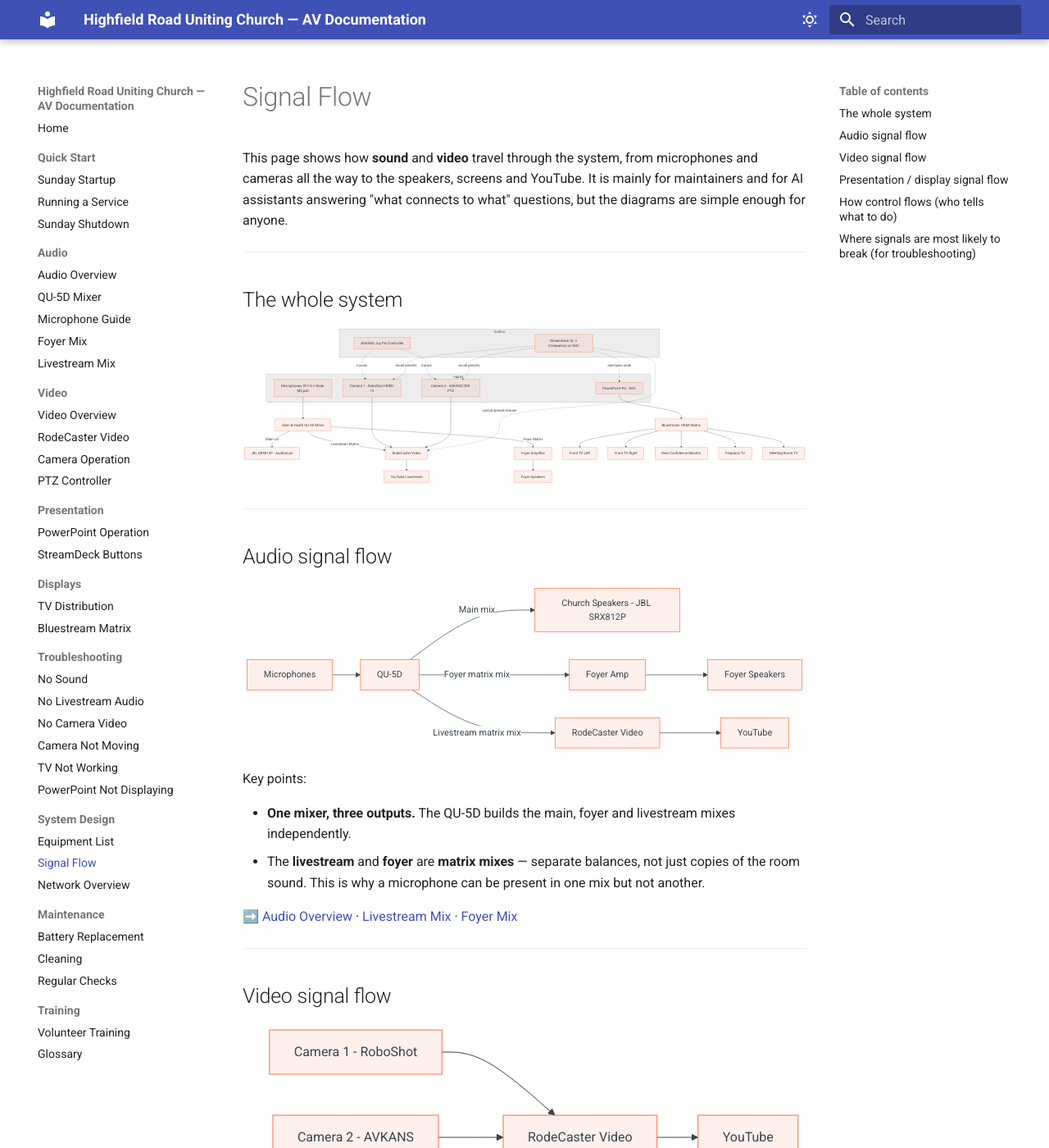
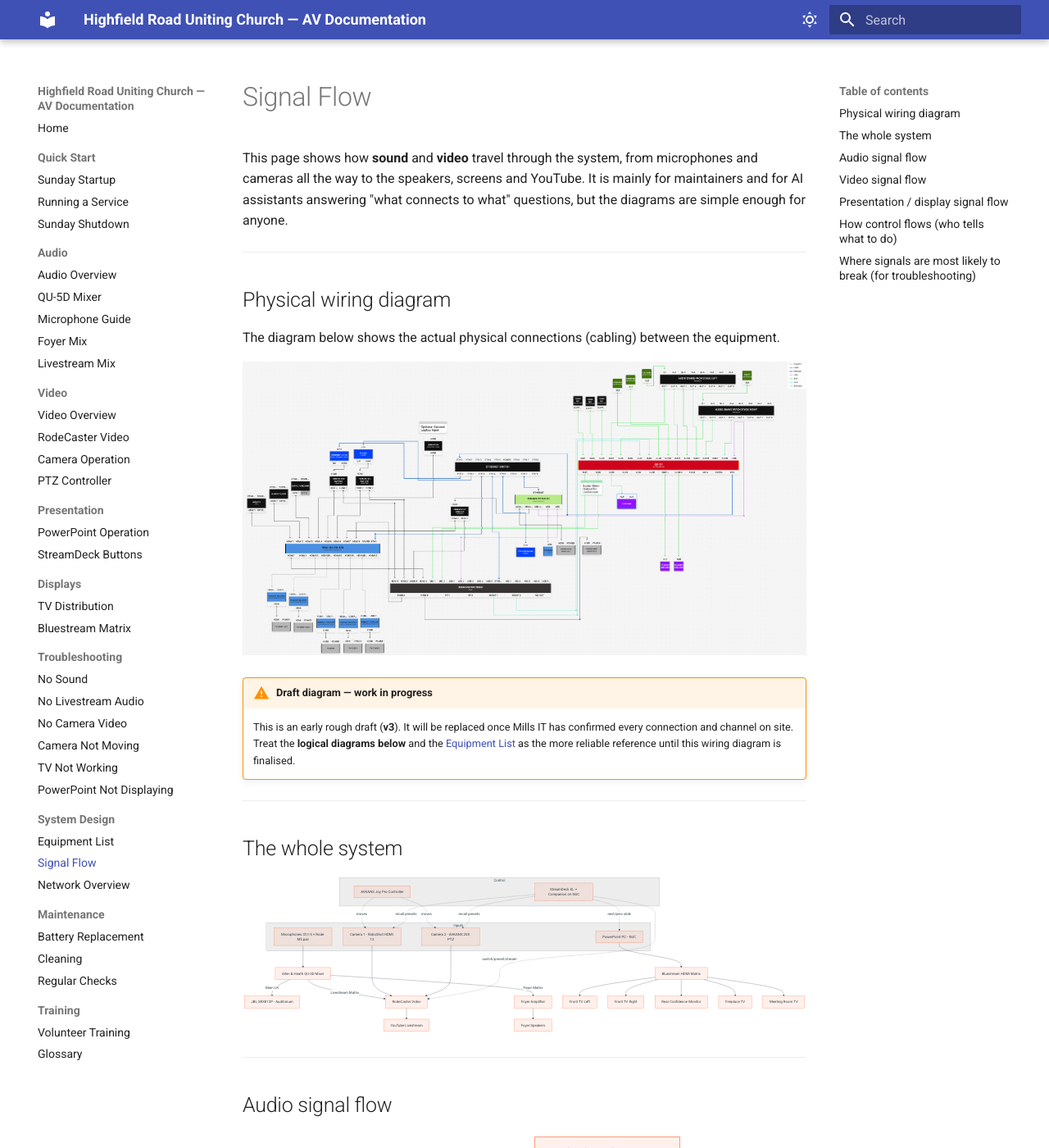
Before and after one commit to tenacioustechie/av-manual-hruc, an MkDocs documentation site: the page built from docs/system-design/signal-flow.md, in a window 1280 px wide and 1400 px high. Shown: the whole window at 82% size. Built offline with MkDocs 1.6.1 and Material for MkDocs 9.7.7, drawn with Linux system fonts in a browser that asks for light colours.

Commit message:
Add draft physical wiring diagram to Signal Flow page
Embed wiring-diagram-v3.png on the system-design/signal-flow page with a
work-in-progress note. Fix filename typo (wiring-diagarm -> wiring-diagram).

Co-Authored-By: Claude Opus 4.8 <noreply@anthropic.com>

```diff
--- a/docs/system-design/signal-flow.md
+++ b/docs/system-design/signal-flow.md
@@ -4,6 +4,21 @@ This page shows how **sound** and **video** travel through the system, from
 microphones and cameras all the way to the speakers, screens and YouTube. It is
 mainly for maintainers and for AI assistants answering "what connects to what"
 questions, but the diagrams are simple enough for anyone.
+
+---
+
+## Physical wiring diagram
+
+The diagram below shows the actual physical connections (cabling) between the
+equipment.
+
+![Physical wiring diagram of the AV system](../assets/wiring-diagram-v3.png)
+
+!!! warning "Draft diagram — work in progress"
+    This is an early rough draft (**v3**). It will be replaced once Mills IT
+    has confirmed every connection and channel on site. Treat the **logical
+    diagrams below** and the [Equipment List](equipment-list.md) as the more
+    reliable reference until this wiring diagram is finalised.
 
 ---
 
```
Also changed, not shown: docs/assets/wiring-diagram-v3.png (added).
